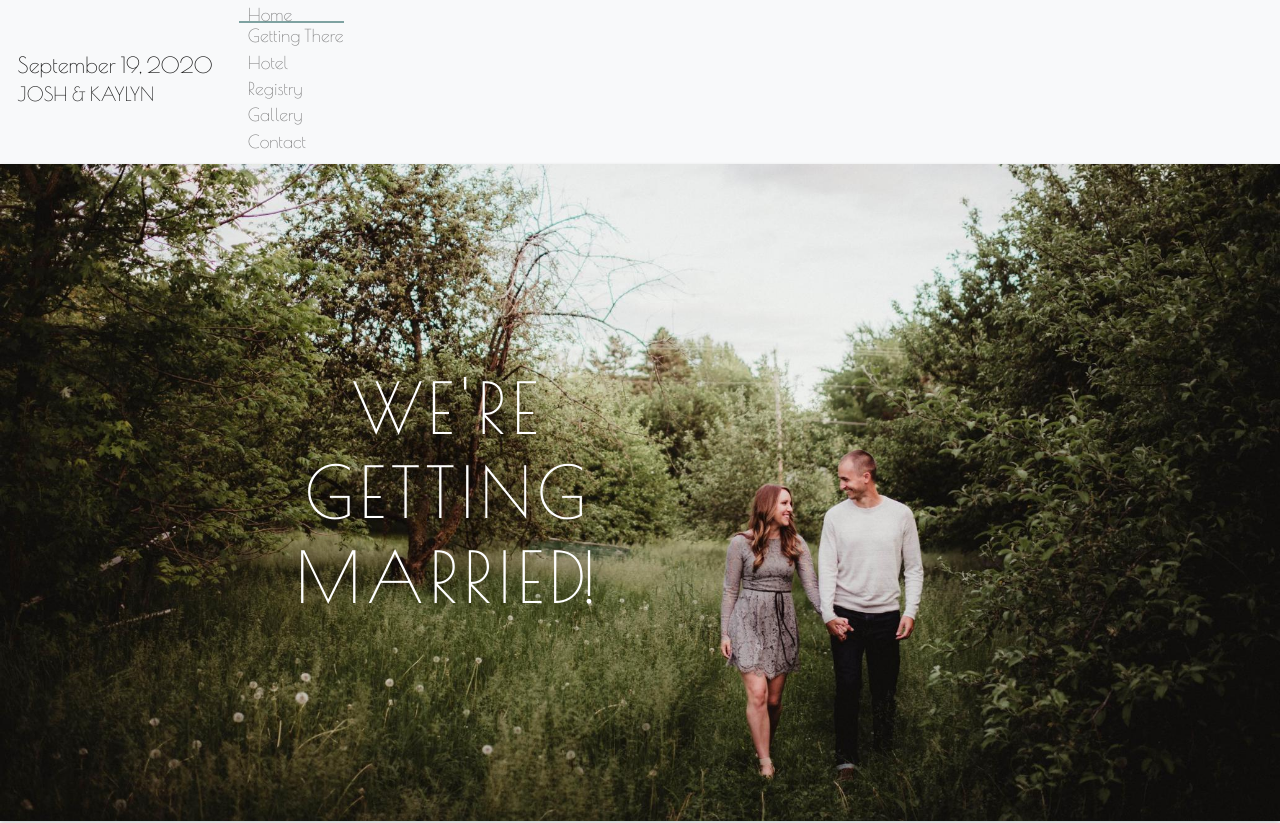
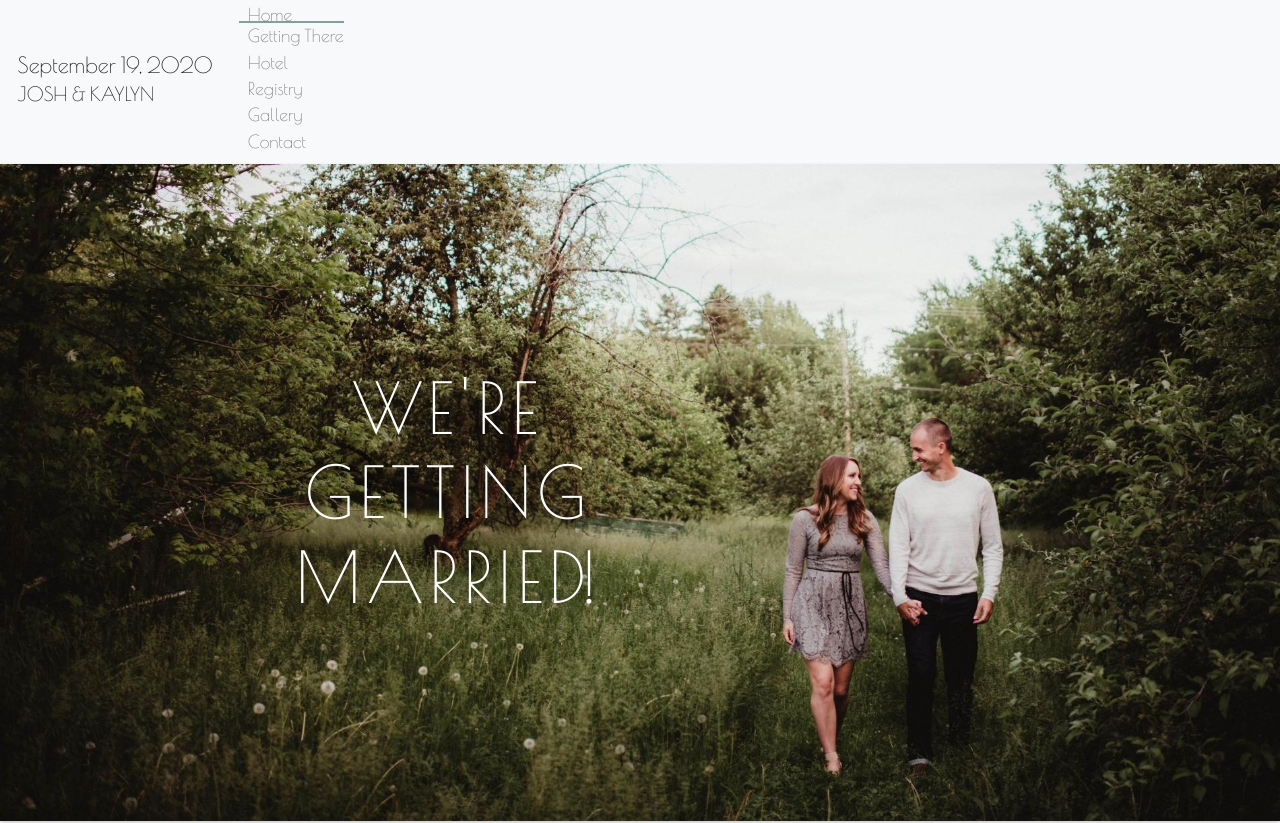
Before and after one commit to joshforcier/rsvp, a Vue app: page / in a window 1280 px wide. Shown: the top 823 px of the page. Built offline with nearby package versions, Linux system fonts and the light colour scheme; what vue-gallery, vue-sweetalert2, vuefire would draw is missing.

Commit message:
adjust main img

```diff
--- a/src/components/Home.vue
+++ b/src/components/Home.vue
@@ -4,7 +4,7 @@
             :class="$style.container"
         >
             <img
-                src="/static/TO1_2910-min.jpg"
+                src="/static/TO1_2911-min.jpg"
                 alt="engagement-photo"
                 style="width:100%;"
             >
```
Also changed, not shown: static/TO1_2911-min.jpg (added).
